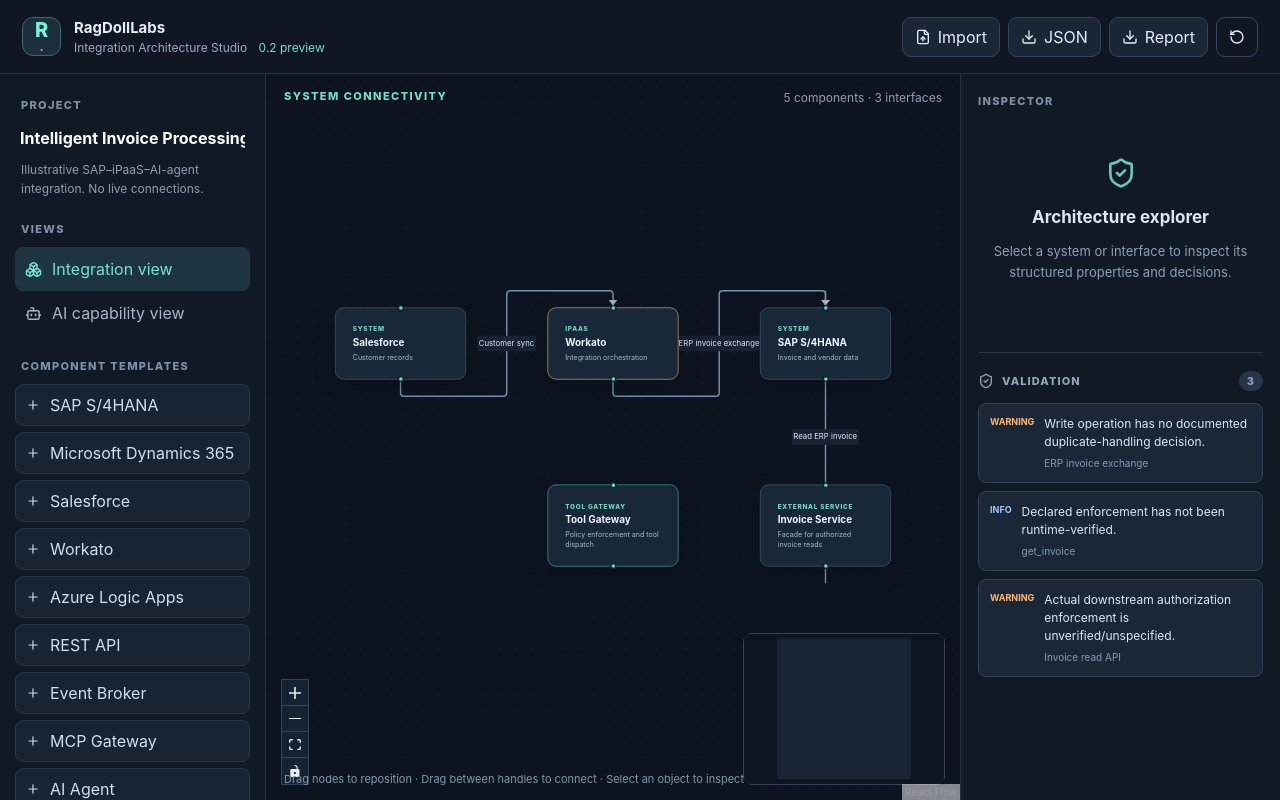
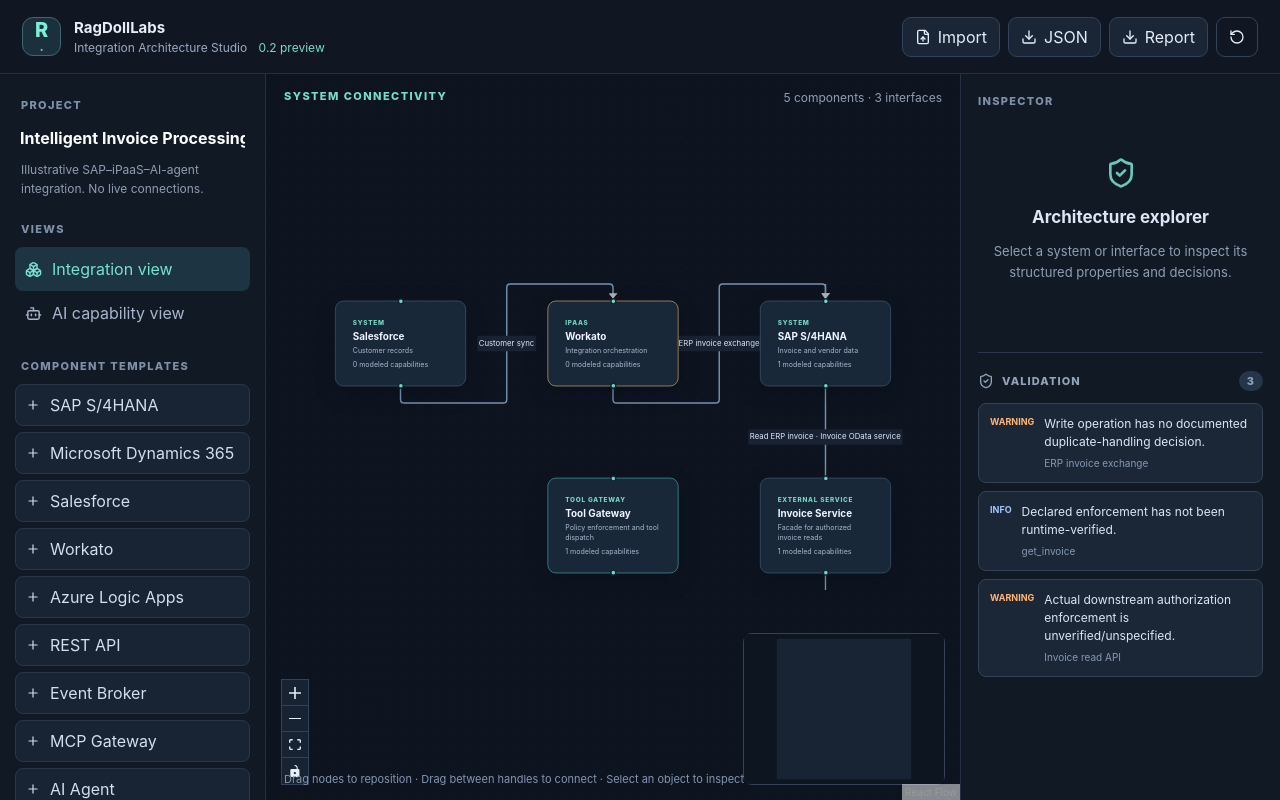
Before and after one commit to Urqe/RagdollLabs-integration-architecture-studio, a React (Vite) app: page / in a window 1280 px wide. Built offline with nearby package versions, Linux system fonts and the light colour scheme.

Commit message:
feat: surface consumed tool/API capability in inspector and canvas

```diff
--- a/src/App.tsx
+++ b/src/App.tsx
@@ -13,7 +13,7 @@ const emptyInterface=(sourceId:string,targetId:string,kind:ArchitectureInterface
 });
 function summarizeModel(p:Project):string {
   return '# '+p.name+'\n\n'+p.description+'\n\n## Components\n'+p.components.map(c=>'- '+c.name+' ('+kindNames[c.kind]+'): '+c.description).join('\n')+
-  '\n\n## Capabilities\n'+p.capabilities.map(c=>'- '+c.name+' ('+c.kind+') on '+p.components.find(n=>n.id===c.componentId)?.name+'; '+c.operation+'; evidence: '+c.evidence).join('\n')+ '\n\n## Interfaces\n'+p.interfaces.map(e=>'- **'+e.name+'**: '+p.components.find(c=>c.id===e.sourceId)?.name+' → '+p.components.find(c=>c.id===e.targetId)?.name+' | '+e.protocol+' | '+e.kind+' | owner: '+(e.owner||'Unknown')).join('\n')+
+  '\n\n## Capabilities\n'+p.capabilities.map(c=>'- '+c.name+' ('+c.kind+') on '+p.components.find(n=>n.id===c.componentId)?.name+'; '+c.operation+'; evidence: '+c.evidence).join('\n')+ '\n\n## Interfaces\n'+p.interfaces.map(e=>'- **'+e.name+'**: '+p.components.find(c=>c.id===e.sourceId)?.name+' → '+p.components.find(c=>c.id===e.targetId)?.name+' | '+e.protocol+' | '+e.kind+' | consumes: '+(p.capabilities.find(c=>c.id===e.capabilityId)?.name||'unspecified')+' | owner: '+(e.owner||'Unknown')).join('\n')+
   '\n\n## Validation findings\n'+validateProject(p).map(f=>'- ['+f.severity+'] '+f.interfaceId+': '+f.message).join('\n')+'\n';
 }
 function downloadText(name:string,text:string,type:string):void {
@@ -30,11 +30,11 @@ export default function App(){
   const findings=useMemo(()=>validateProject(project),[project]);
   const visibleIds=useMemo(()=>new Set(project.components.filter(c=>mode==='integration'?c.kind!=='agent':true).map(c=>c.id)),[project,mode]);
   const nodes:Node[]=useMemo(()=>project.components.filter(c=>visibleIds.has(c.id)).map(c=>({
-    id:c.id,position:{x:c.x,y:c.y},data:{label:<div className="node-content"><span className="node-kind">{kindNames[c.kind]}</span><strong>{c.name}</strong><small>{c.description}</small></div>},
+    id:c.id,position:{x:c.x,y:c.y},data:{label:<div className="node-content"><span className="node-kind">{kindNames[c.kind]}</span><strong>{c.name}</strong><small>{c.description}</small><small>{project.capabilities.filter(cap=>cap.componentId===c.id).length} modeled capabilities</small></div>},
     className:'architecture-node node-'+c.kind,selected:selected?.type==='component'&&selected.id===c.id
   })),[project,visibleIds,selected]);
   const edges:Edge[]=useMemo(()=>project.interfaces.filter(e=>visibleIds.has(e.sourceId)&&visibleIds.has(e.targetId)&&(mode==='ai'||e.kind==='integration')).map(e=>({
-    id:e.id,source:e.sourceId,target:e.targetId,label:e.name,type:'smoothstep',animated:e.kind==='tool',
+    id:e.id,source:e.sourceId,target:e.targetId,label:e.name+(e.capabilityId?' · '+(project.capabilities.find(c=>c.id===e.capabilityId)?.name||'') : ''),type:'smoothstep',animated:e.kind==='tool',
     markerEnd:{type:MarkerType.ArrowClosed},className:e.kind==='tool'?'edge-tool':'edge-integration',
     selected:selected?.type==='interface'&&selected.id===e.id
   })),[project,visibleIds,mode,selected]);
@@ -62,7 +62,9 @@ export default function App(){
   const selectedInterface=selected?.type==='interface'?project.interfaces.find(e=>e.id===selected.id):undefined;
   const setCapability=(patch:Partial<Capability>)=>{if(selectedCapability)setProject(p=>updateCapability(p,selectedCapability.id,patch));};
   const setComponent=(patch:Partial<Component>)=>{if(selectedComponent)setProject(p=>updateComponent(p,selectedComponent.id,patch));};
-  const setInterface=(patch:Partial<ArchitectureInterface>)=>{if(selectedInterface)setProject(p=>updateInterface(p,selectedInterface.id,patch));};
+  const setInterface=(patch:Partial<ArchitectureInterface>)=>{
+    if(selectedInterface)setProject(p=>updateInterface(p,selectedInterface.id,patch));
+  };
   const addComponent=(kind:Component['kind'])=>{
     const item:Component={id:newId('component'),name:'New '+kindNames[kind],description:'',kind,x:100+project.components.length*45,y:160+project.components.length*30};
     setProject(p=>({...p,components:[...p.components,item]}));setSelected({type:'component',id:item.id});
@@ -138,6 +140,10 @@ export default function App(){
           <label>Interface type<select value={selectedInterface.kind} onChange={e=>setInterface({kind:InterfaceKind.parse(e.target.value)})}>{InterfaceKind.options.map(k=><option key={k} value={k}>{k}</option>)}</select></label>
           <label>Source<select value={selectedInterface.sourceId} onChange={e=>setInterface({sourceId:e.target.value})}>{project.components.map(c=><option key={c.id} value={c.id}>{c.name}</option>)}</select></label>
           <label>Target<select value={selectedInterface.targetId} onChange={e=>setInterface({targetId:e.target.value})}>{project.components.map(c=><option key={c.id} value={c.id}>{c.name}</option>)}</select></label>
+          <label>Consumed capability<select value={selectedInterface.capabilityId||''} onChange={e=>setInterface({capabilityId:e.target.value||undefined})}>
+            <option value="">Unspecified</option>
+            {project.capabilities.filter(c=>c.componentId===selectedInterface.targetId).map(c=><option key={c.id} value={c.id}>{c.name} ({c.kind})</option>)}
+          </select></label>
           {(['protocol','authentication','authorization','contract','owner','description'] as const).map(k=><label key={k}>{k}<input value={selectedInterface[k]} onChange={e=>setInterface({[k]:e.target.value})}/></label>)}
           {(['access','idempotency','observability','enforcement'] as const).map(k=><label key={k}>{k}<select value={selectedInterface[k]} onChange={e=>setInterface({[k]:e.target.value})}>{(k==='access'?['unknown','read','write','approve']:k==='enforcement'?['unknown','documented','verified','not-applicable']:['unknown','defined','not-applicable']).map(v=><option key={v} value={v}>{v}</option>)}</select></label>)}
           <p className="muted">Documentation is not evidence of runtime enforcement.</p>
```
